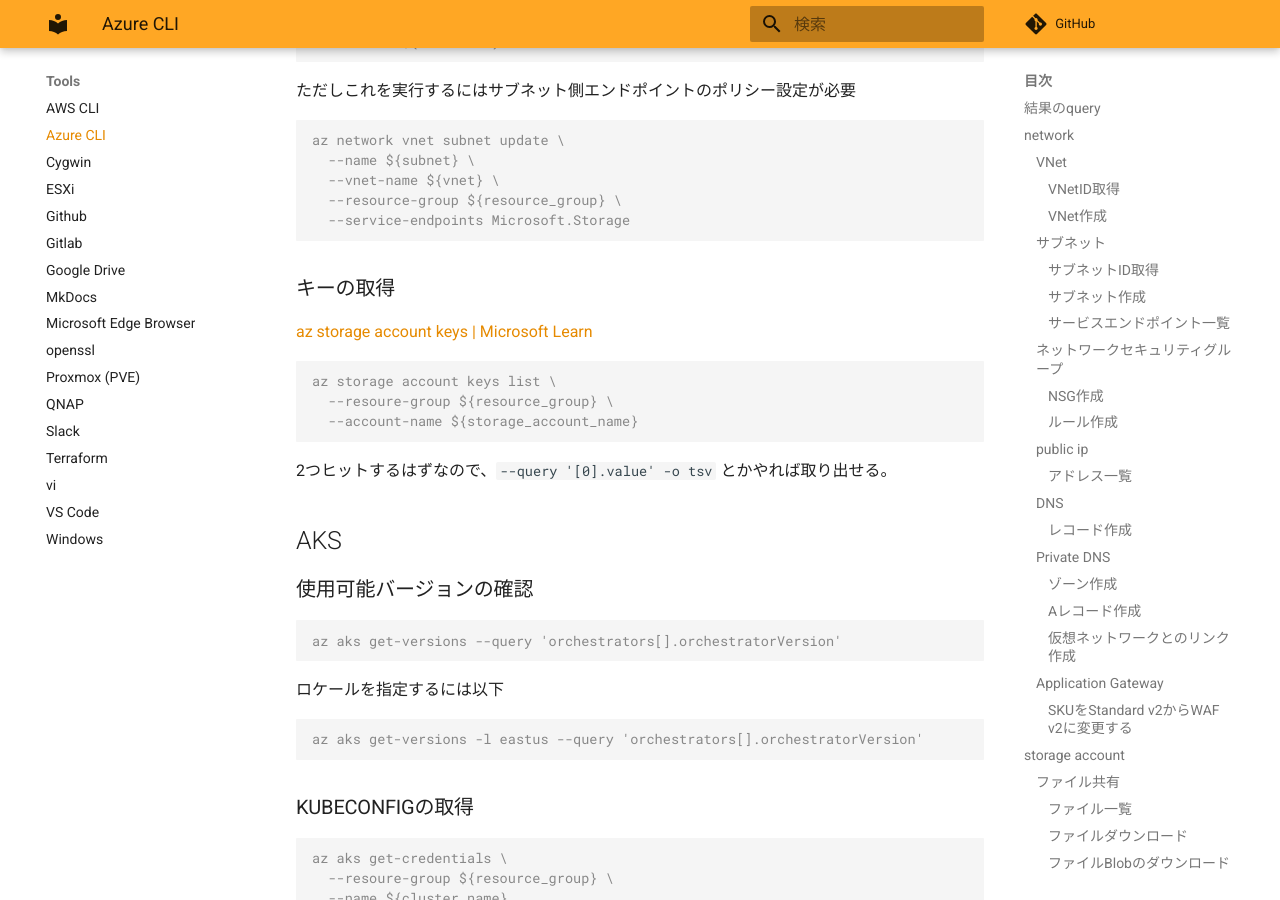
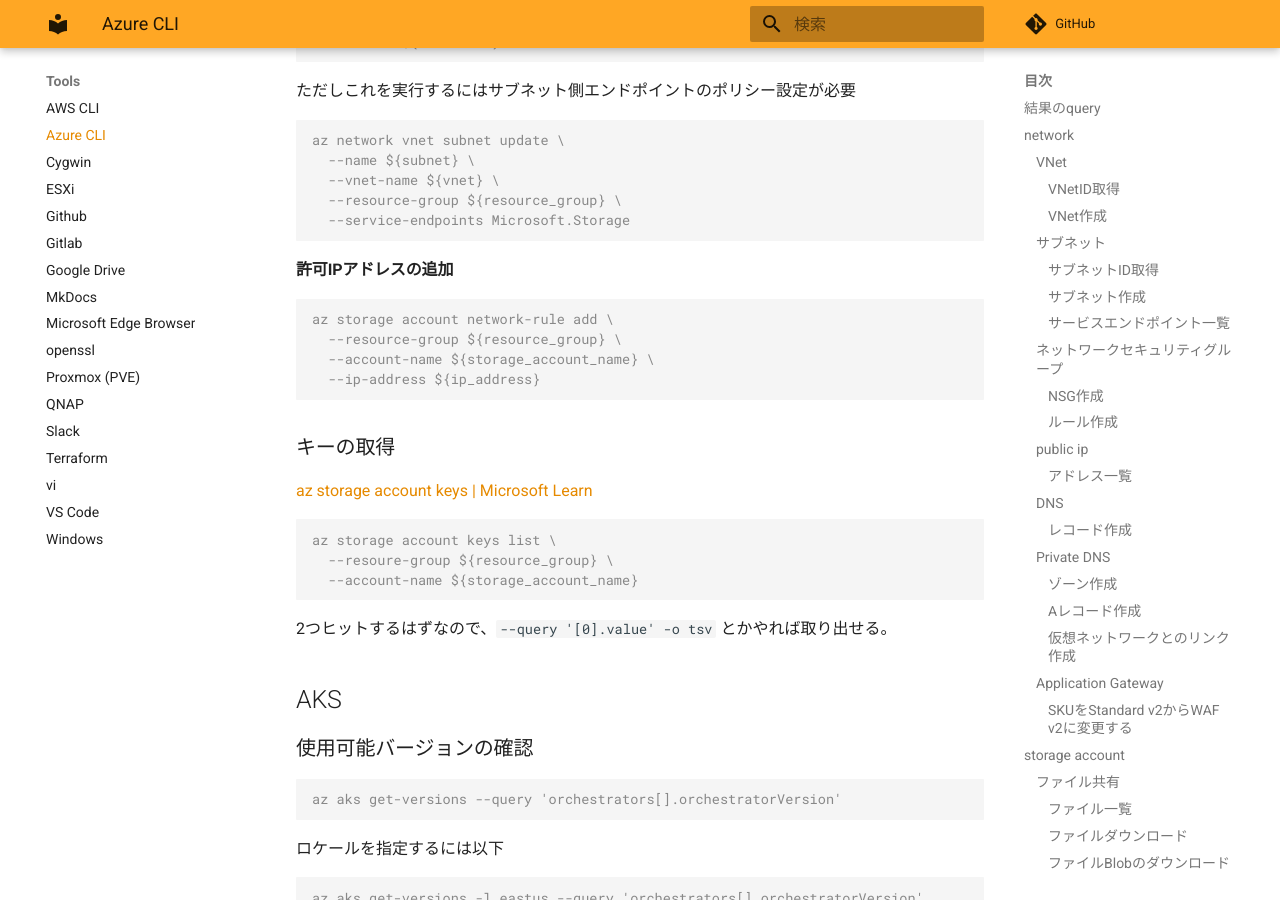
Before and after one commit to zaki-lknr/docs, an MkDocs documentation site: the page built from docs/Tools/az.md, in a window 1280 px wide and 900 px high, scrolled down 5838 px. Built offline with MkDocs 1.6.1 and Material for MkDocs 9.7.7, drawn with Linux system fonts in a browser that asks for light colours; comment, search, counter and statistics services are not loaded.

Commit message:
add: tools/az: ストレージアカウントのIPアドレス制限

````diff
--- a/docs/Tools/az.md
+++ b/docs/Tools/az.md
@@ -294,6 +294,15 @@ az network vnet subnet update \
   --service-endpoints Microsoft.Storage
 ```
 
+#### 許可IPアドレスの追加
+
+```console
+az storage account network-rule add \
+  --resource-group ${resource_group} \
+  --account-name ${storage_account_name} \
+  --ip-address ${ip_address}
+```
+
 ### キーの取得
 
 [az storage account keys | Microsoft Learn](https://learn.microsoft.com/ja-jp/cli/azure/storage/account/keys?view=azure-cli-latest)
````
